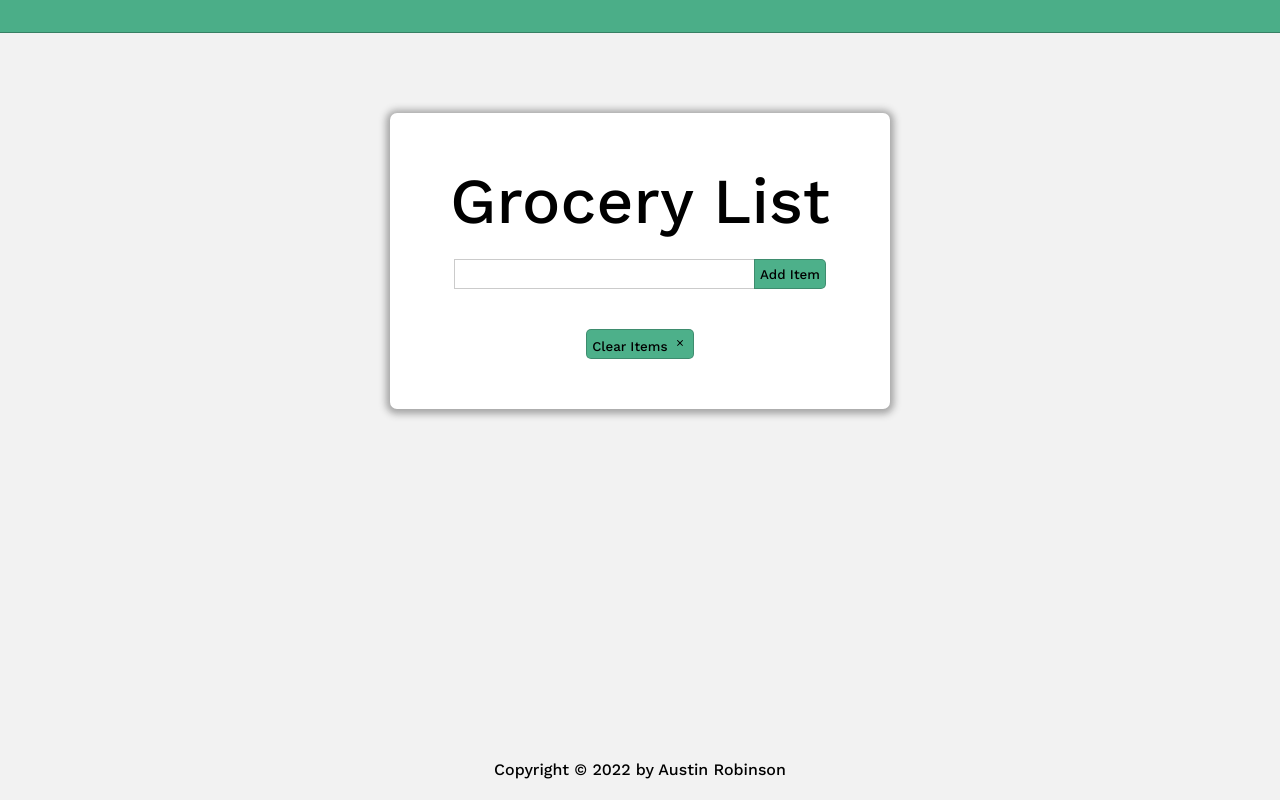
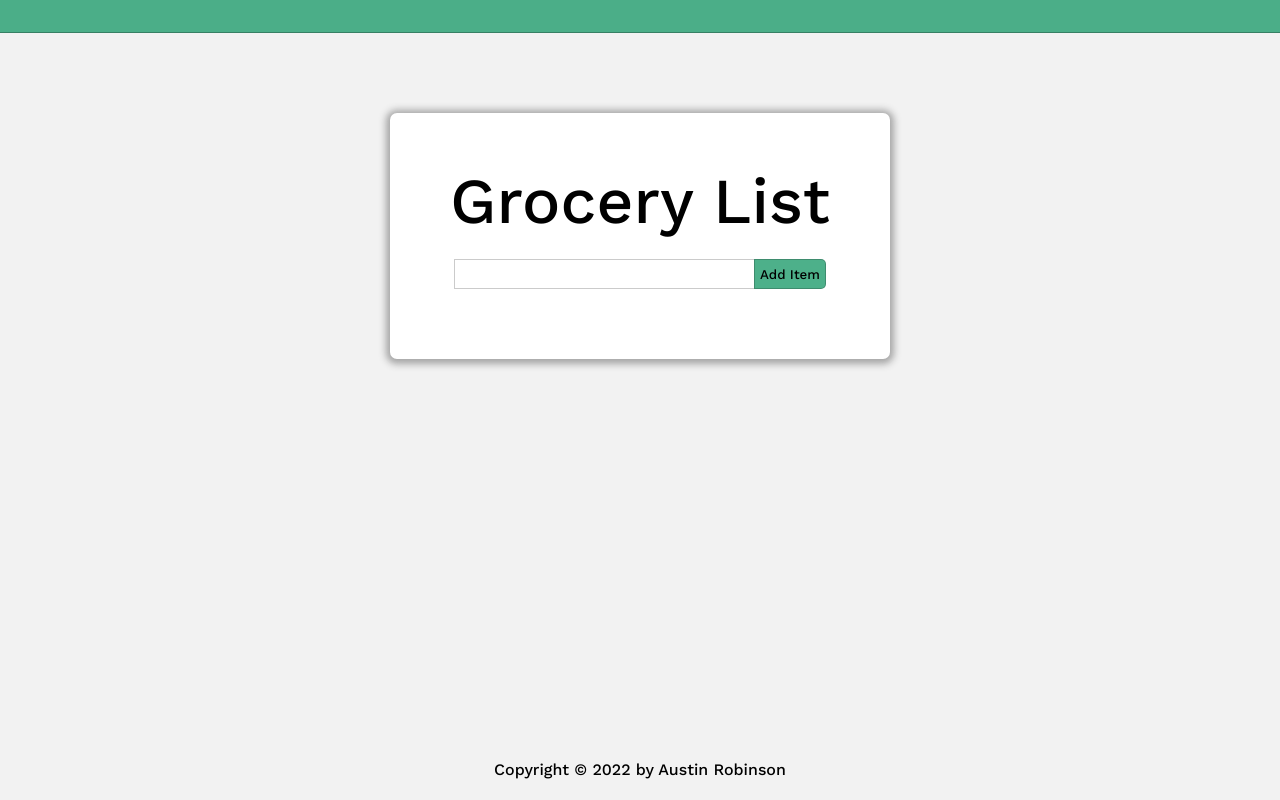
Before and after one commit to AustinRobinsonDev/grocery-list, a React (Create React App) app: page / in a window 1280 px wide. Built offline with nearby package versions, Linux system fonts and the light colour scheme.

Commit message:
hid clear all button unless list exists, alert

```diff
--- a/src/App.js
+++ b/src/App.js
@@ -1,5 +1,6 @@
 import {useState} from 'react';
 import './App.css';
+import Alert from './components/Alert'
 import Navbar from './layout/Navbar'
 import Footer from './layout/Footer'
 import ListBody from './components/ListBody'
@@ -25,6 +26,7 @@ function App() {
   return (
     <div className="App">
       <Navbar />
+      {alert.show && <Alert {...alert} />}
       <ListBody setEditId={setEditId} editId={editId} setIsEditing={setIsEditing} isEditing={isEditing} list={list} setList={setList} item={item} setItem={setItem} />
       <Footer list={list} />
     </div>
--- /dev/null
+++ b/src/components/Alert.js
@@ -0,0 +1,7 @@
+import React from 'react'
+
+const Alert = ({msg, type}) => {
+    return <p>{msg}</p>
+}
+
+export default Alert
--- a/src/components/ListBody.js
+++ b/src/components/ListBody.js
@@ -53,7 +53,8 @@ const ListBody = ({item, setItem, editId, list, setList, isEditing, setIsEditing
                     <ListItem editItem={editItem} removeItem={removeItem} {...itm} />
                 ))}
             </ul>
-            <button className='mt-10 btn' onClick={() => clearAll()}>Clear Items <IoIosClose style={{fontSize: '1rem'}} /></button>
+            {list.length > 0 && <button className='mt-10 btn' onClick={() => clearAll()}>Clear All Items <IoIosClose style={{fontSize: '1rem'}} /></button>
+}
         </main>
     )
 }
```
